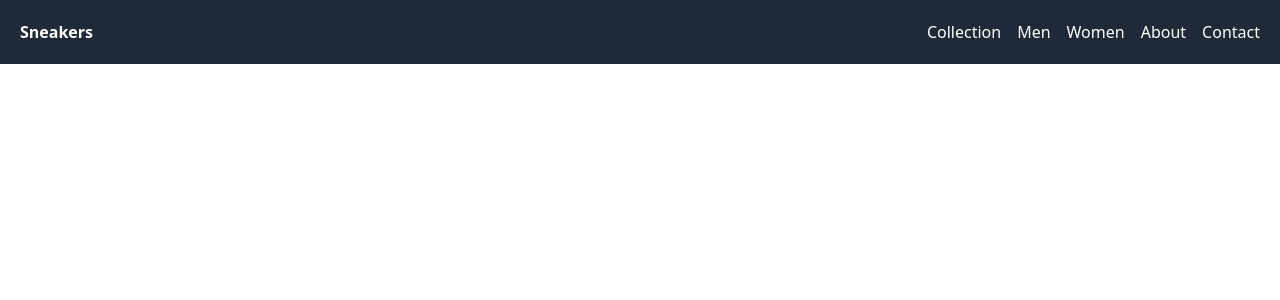
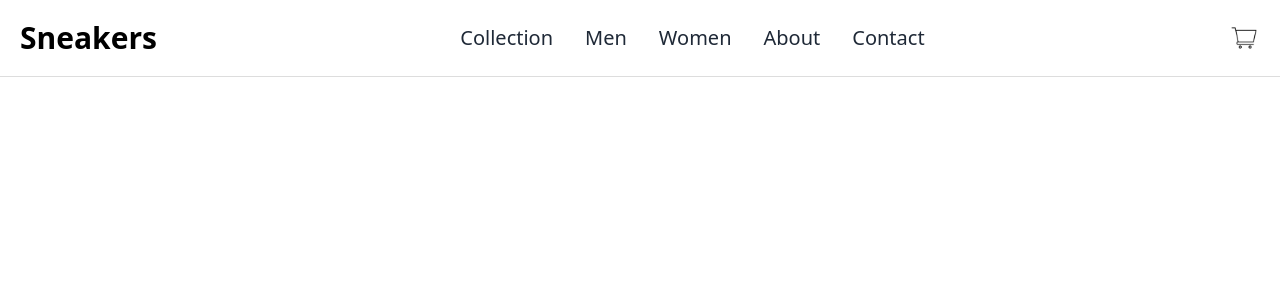
Before and after one commit to muhammad230/shoes-web, a React (Vite) app: page / in a window 1280 px wide. Shown: the top 300 px of the page. Built offline with nearby package versions, Linux system fonts and the light colour scheme.

Commit message:
add some css

```diff
--- a/src/components/Navbar.jsx
+++ b/src/components/Navbar.jsx
@@ -2,15 +2,18 @@ import React from "react";
 
 const Navbar = () => {
   return (
-    <nav className="bg-gray-800 p-5 flex justify-between items-center">
-        <div className="text-white font-bold">Sneakers</div>
-        <ul className="flex space-x-4 hover:space-x-6 transition-all duration-300">
-          <li><a href="#" className="text-white hover:text-gray-300 hover:border-b-2 border-orange-500">Collection</a></li>
-          <li><a href="#" className="text-white hover:text-gray-300 hover:border-b-2 border-orange-500">Men</a></li>
-          <li><a href="#" className="text-white hover:text-gray-300 hover:border-b-2 border-orange-500">Women</a></li>
-          <li><a href="#" className="text-white hover:text-gray-300 hover:border-b-2 border-orange-500">About</a></li>
-          <li><a href="#" className="text-white hover:text-gray-300 hover:border-b-2 border-orange-500">Contact</a></li>
+    <nav className="bg-white p-5 flex justify-between items-center border-b border-[#ddd]">
+        <div className="text-black font-bold text-3xl">Sneakers</div>
+        <ul className="flex space-x-4 hover:space-x-6 transition-all duration-300 text-xl gap-4">
+          <li><a href="#" className="text-gray-800 hover:text-black hover:border-b-2 border-orange-500">Collection</a></li>
+          <li><a href="#" className="text-gray-800 hover:text-black hover:border-b-2 border-orange-500">Men</a></li>
+          <li><a href="#" className="text-gray-800 hover:text-black hover:border-b-2 border-orange-500">Women</a></li>
+          <li><a href="#" className="text-gray-800 hover:text-black hover:border-b-2 border-orange-500">About</a></li>
+          <li><a href="#" className="text-gray-800 hover:text-black hover:border-b-2 border-orange-500">Contact</a></li>
         </ul>
+        <div className="h-8 w-8 cursor-pointer">
+          <img src="/images/shopping-cart-icon-free-vector.jpg" alt="" />
+        </div>
 
     </nav>
   );
```
